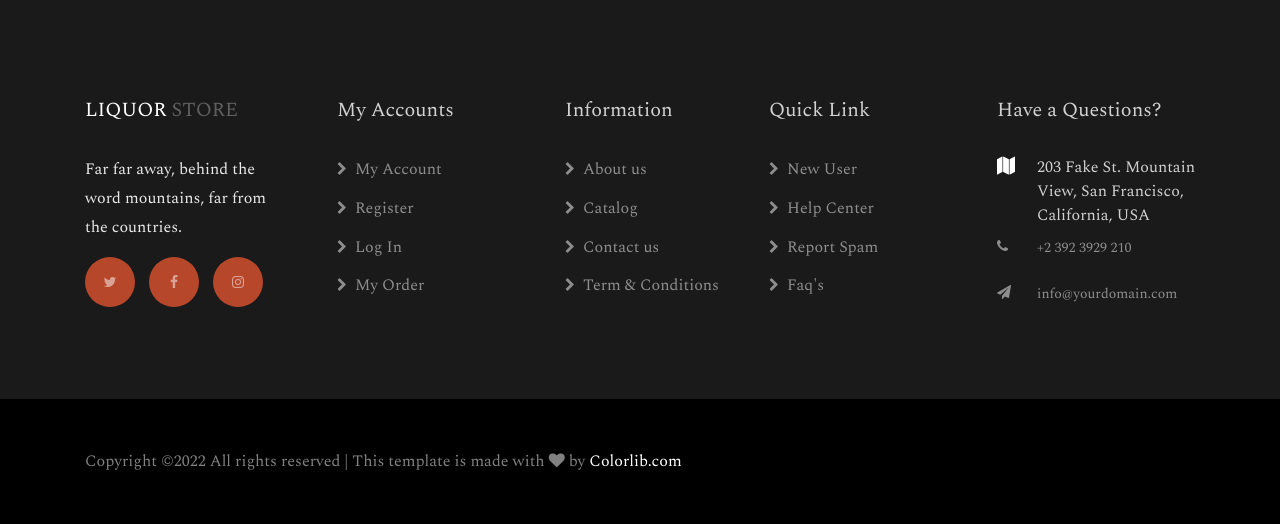
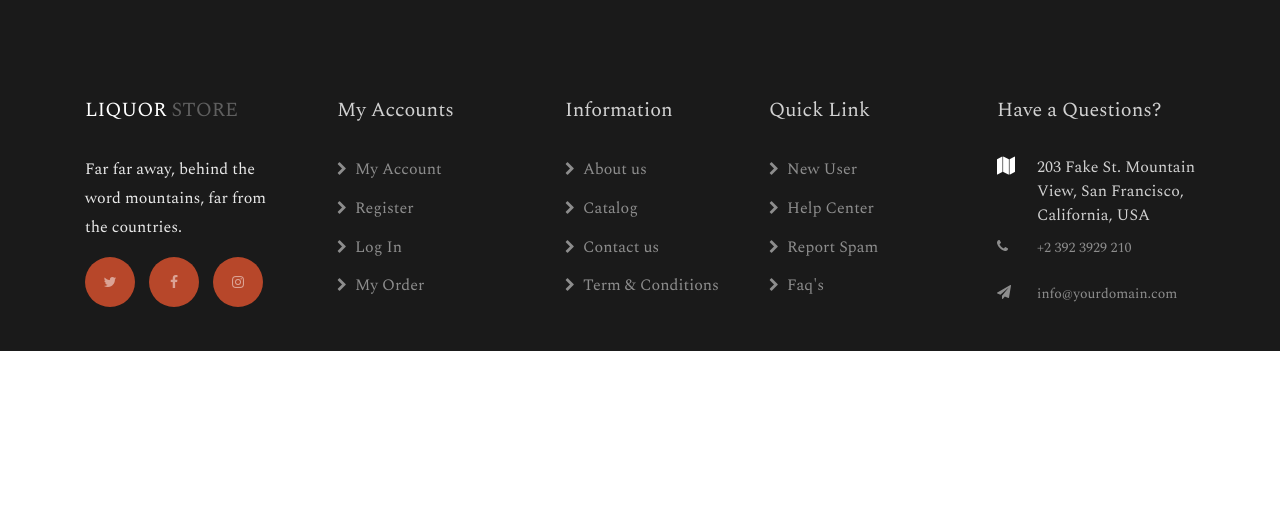
Before and after one commit to manvirchakal/LiquorWithDjango, a Django app: page / in a window 1280 px wide. Shown: the part 4938-5462 px from the top of the page. After the commit the page ends 5289 px from the top, so only its background shows below. Run offline with Django 3.2, Linux system fonts and the light colour scheme; data comes from the database, SQL or seed files in the repository; some libraries are stand-ins or nearby versions; some web fonts are replaced.

Commit message:
i dont even remember im just making sure evrything is saved.

```diff
--- a/src/DjangoEcommerce/templates/index.html
+++ b/src/DjangoEcommerce/templates/index.html
@@ -448,20 +448,6 @@
           </div>
         </div>
       </div>
-      <div class="container-fluid px-0 py-5 bg-black">
-      	<div class="container">
-      		<div class="row">
-	          <div class="col-md-12">
-
-	            <p class="mb-0" style="color: rgba(255,255,255,.5);"><!-- Link back to Colorlib can't be removed. Template is licensed under CC BY 3.0. -->
-	  Copyright &copy;<script>document.write(new Date().getFullYear());</script> All rights reserved | This template is made with <i class="fa fa-heart color-danger" aria-hidden="true"></i> by <a href="https://colorlib.com" target="_blank">Colorlib.com</a>
-	  <!-- Link back to Colorlib can't be removed. Template is licensed under CC BY 3.0. --></p>
-	          </div>
-	        </div>
-      	</div>
-      </div>
-    </footer>
-
 
 
   <!-- loader -->
```
